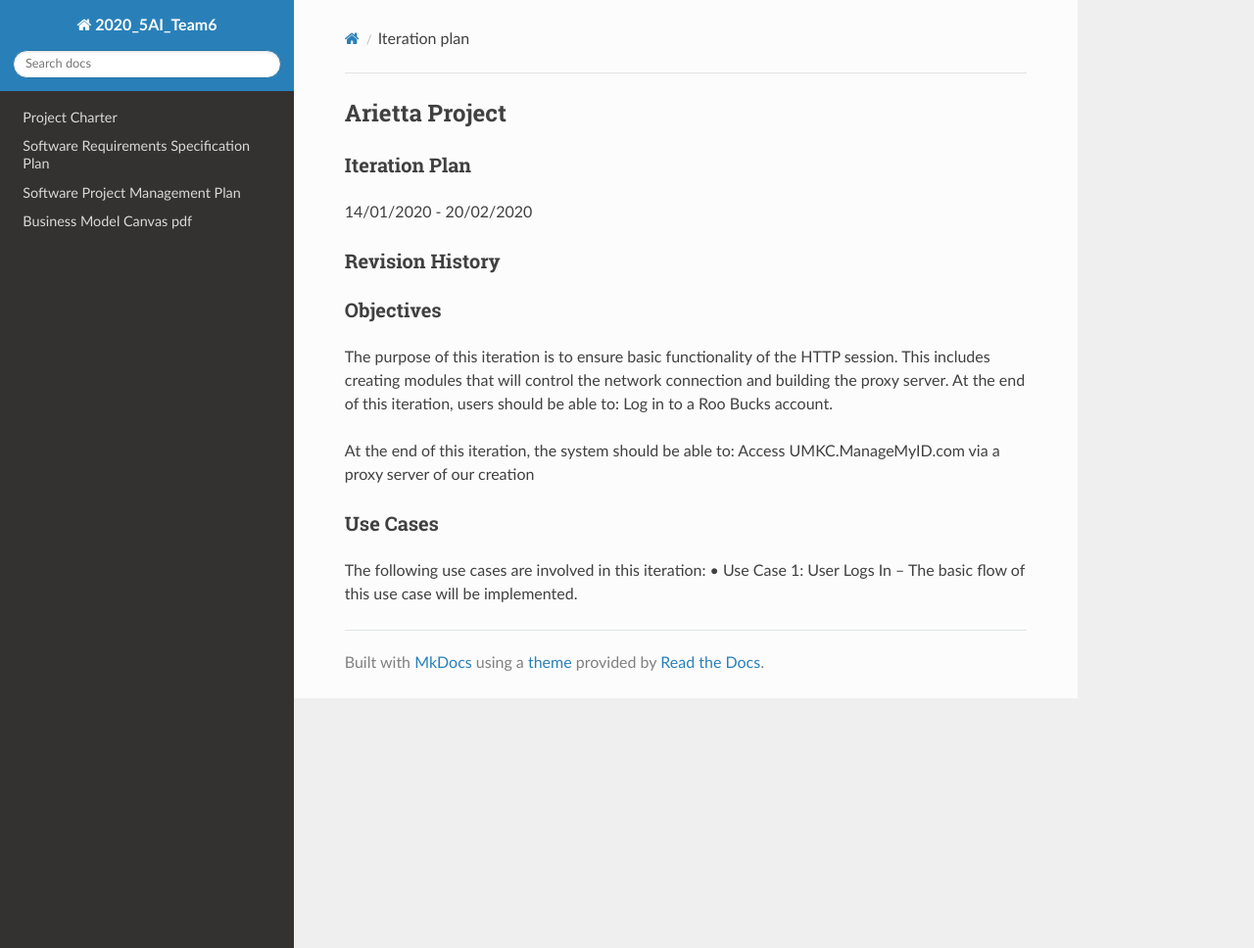
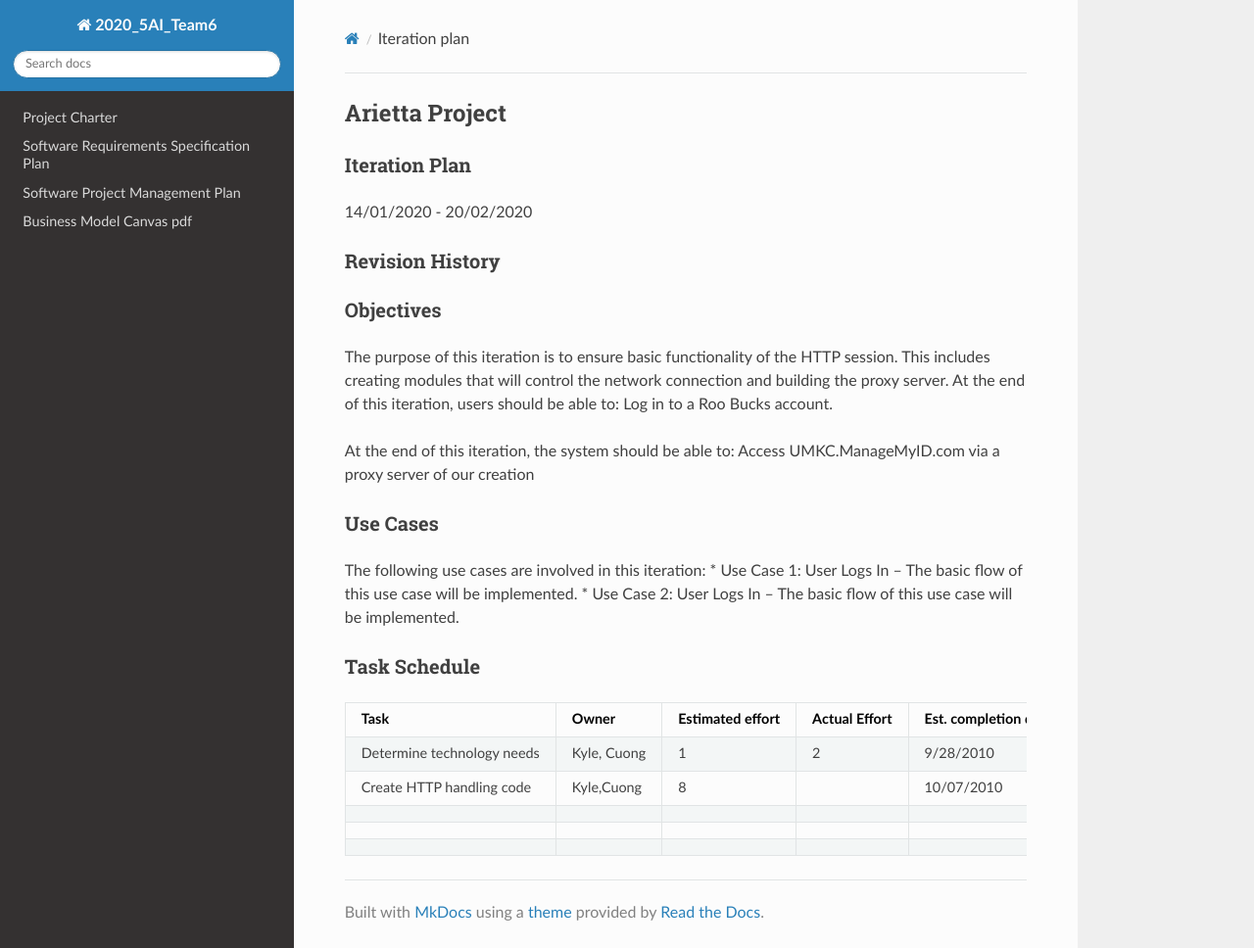
Before and after one commit to haoweydu/2020-5ai-team6-Du, an MkDocs documentation site: the page built from docs/iteration_plan.md, in a window 1280 px wide and 968 px high. Shown: the whole window at 98% size. Built offline with MkDocs 1.6.1, drawn with Linux system fonts in a browser that asks for light colours; nearby versions of some CDN libraries.

Commit message:
Update iteration_plan.md

```diff
--- a/docs/iteration_plan.md
+++ b/docs/iteration_plan.md
@@ -11,9 +11,17 @@ Log in to a Roo Bucks account.
 At the end of this iteration, the system should be able to:
 Access UMKC.ManageMyID.com via a proxy server of our creation
 
-
-
-
 ### Use Cases
 The following use cases are involved in this iteration:
-•	Use Case 1: User Logs In – The basic flow of this use case will be implemented.
+* Use Case 1: User Logs In – The basic flow of this use case will be implemented.
+*	Use Case 2: User Logs In – The basic flow of this use case will be implemented.
+
+### Task Schedule
+
+| Task                       | Owner       | Estimated effort | Actual Effort | Est. completion date | Act. completion date | Status  |
+|----------------------------|-------------|------------------|---------------|----------------------|----------------------|---------|
+| Determine technology needs | Kyle, Cuong | 1                | 2             | 9/28/2010            | 09/26/2010           | Finish  |
+| Create HTTP handling code  | Kyle,Cuong  | 8                |               | 10/07/2010           |                      | Started |
+|                            |             |                  |               |                      |                      |         |
+|                            |             |                  |               |                      |                      |         |
+|                            |             |                  |               |                      |                      |         |
```
